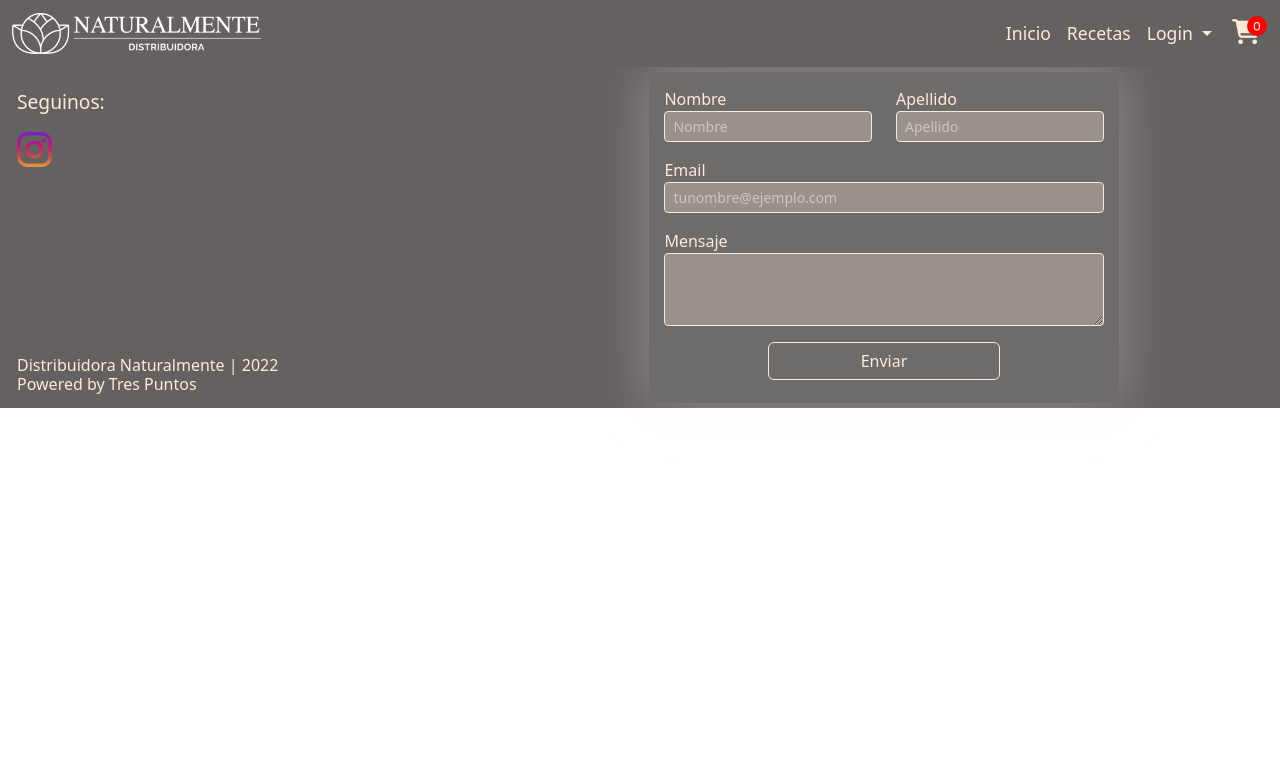
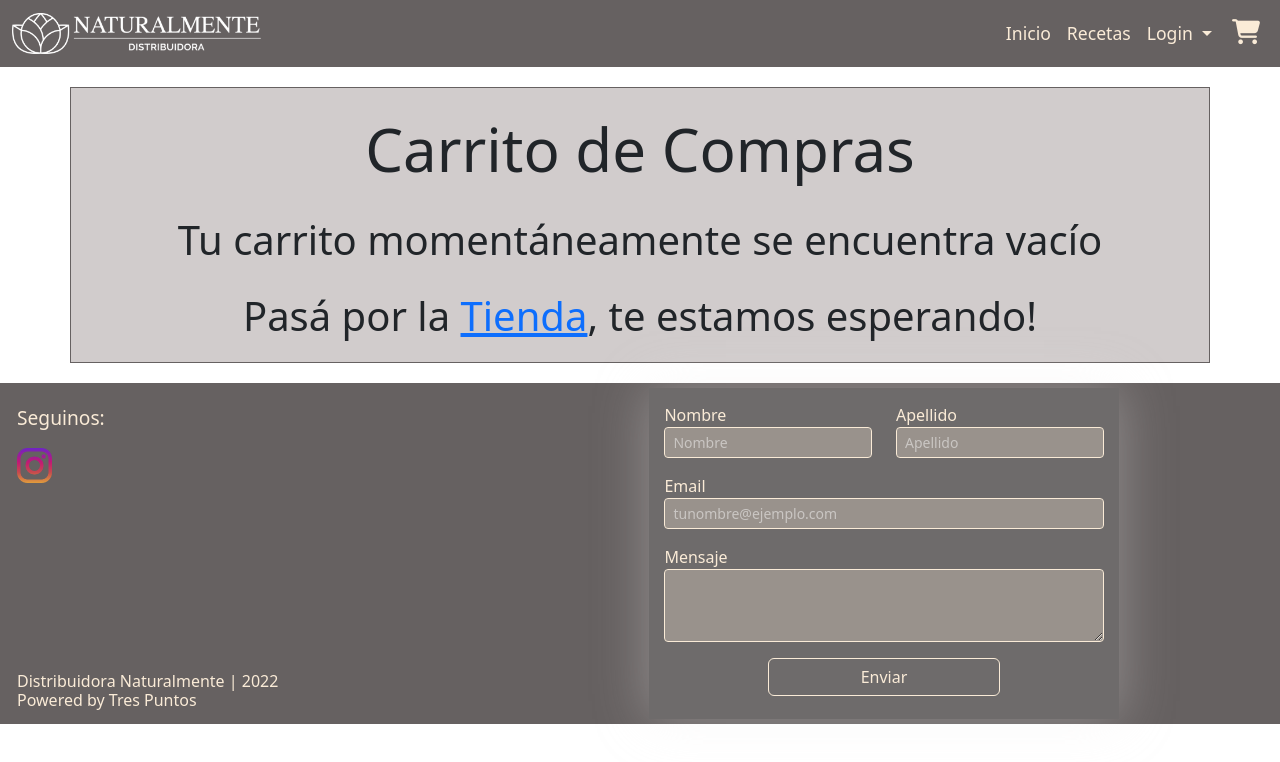
Before and after one commit to JuanScaparro/distribuidora-naturalmente, an Angular app: page /carrito in a window 1280 px wide. Shown: the top 762 px of the page. Built offline with nearby package versions, Linux system fonts and the light colour scheme; a web font is replaced by a local one.

Commit message:
feat: ngIf in cart and cart icon

```diff
--- a/src/app/pages/cart/cart.component.css
+++ b/src/app/pages/cart/cart.component.css
@@ -0,0 +1,16 @@
+.container {
+  background-color: #d1cccc;
+  border: 1px solid #666161;
+  margin: 20px auto;
+  text-align: center;
+  font-size: 20px;
+}
+
+.cart-message h2 {
+  margin: 25px;
+  font-size: 60px;
+}
+
+.message {
+  font-size: 40px;
+}
--- a/src/app/pages/cart/cart.component.html
+++ b/src/app/pages/cart/cart.component.html
@@ -1,3 +1,33 @@
-<div *ngFor="let item of products">
-  <p>{{item.product.name}} | <span>{{item.quantity}}   </span> <button class="btn btn-danger" (click)="deleteProduct(item)">Eliminar producto</button></p>
+<div class="container">
+  <div class="cart-message">
+    <h2>Carrito de Compras</h2>
+    <div class="message" *ngIf="products.length === 0">
+      <p>Tu carrito momentáneamente se encuentra vacío</p>
+      <p>Pasá por la <a routerLink="/tienda">Tienda</a>, te estamos esperando!</p>
+    </div>
+  </div>
+  <table class="table" *ngIf="products.length !== 0">
+    <thead>
+      <tr>
+        <th scope="col">{{ cartLabelTable.ID }}</th>
+        <th scope="col">{{ cartLabelTable.NAME }}</th>
+        <th scope="col">{{ cartLabelTable.AMOUNT }}</th>
+        <th scope="col">{{ cartLabelTable.PRICE }}</th>
+        <th scope="col">{{ cartLabelTable.DELETE}}</th>
+      </tr>
+    </thead>
+    <tbody>
+      <tr  *ngFor="let item of products">
+        <td>{{ item.product.id }}</td>
+        <td>{{ item.product.name }}</td>
+        <app-counter>
+          <td>{{ item.quantity }}</td>
+        </app-counter>
+        <td>{{ item.product.price }}</td>
+        <td>
+          <button class="btn btn-danger" (click)="deleteProduct(item)"><i class="fa-solid fa-trash-can"></i></button>
+        </td>
+      </tr>
+    </tbody>
+  </table>
 </div>
--- a/src/app/pages/cart/cart.component.ts
+++ b/src/app/pages/cart/cart.component.ts
@@ -1,7 +1,11 @@
 import { Component, OnDestroy, OnInit } from '@angular/core';
+
 import { CartService } from '../../services/cart.service';
+
 import { IProductPayload } from '../../interfaces/IProductPayload.interface';
 import { Subscription } from 'rxjs';
+
+import { CartLabelTable } from '../../utils/constants';
 
 @Component({
   selector: 'app-cart',
@@ -13,7 +17,11 @@ export class CartComponent implements OnInit, OnDestroy {
   public products: IProductPayload[] = [];
   private subscription$: Subscription = new Subscription()
 
-  constructor( private cartService: CartService ) { }
+  public cartLabelTable: any;
+
+  constructor( private cartService: CartService ) {
+    this.cartLabelTable = CartLabelTable
+  }
 
   ngOnInit(): void {
     this.getCart()
--- a/src/app/shared/cart-icon/cart-icon.component.html
+++ b/src/app/shared/cart-icon/cart-icon.component.html
@@ -1,5 +1,6 @@
 <div class="cart-icon">
   <a routerLink="/carrito">
-    <i class="fa-solid fa-cart-shopping" style="font-size: 25px;"><span class=""><p>{{quantity}}</p></span></i>
+    <i class="fa-solid fa-cart-shopping" style="font-size: 25px;"><span *ngIf="quantity > 0"><p>{{quantity}}</p></span></i>
   </a>
+  <div class="counter-icon"></div>
 </div>
--- a/src/app/utils/constants.ts
+++ b/src/app/utils/constants.ts
@@ -17,3 +17,11 @@ export enum ModalMessages {
   ERROR_VALIDATION = 'Oooops! lo lamentamos, completa todos los campos e intentalo nuevamente!',
   ERROR_CONEXION = 'Oooops! Nuestros servidores son una mierda',
 }
+
+export enum CartLabelTable {
+  ID = 'Id N°',
+  NAME = 'Producto',
+  AMOUNT = 'Cantidad',
+  PRICE = 'Precio',
+  DELETE = 'Eliminar'
+}
```
